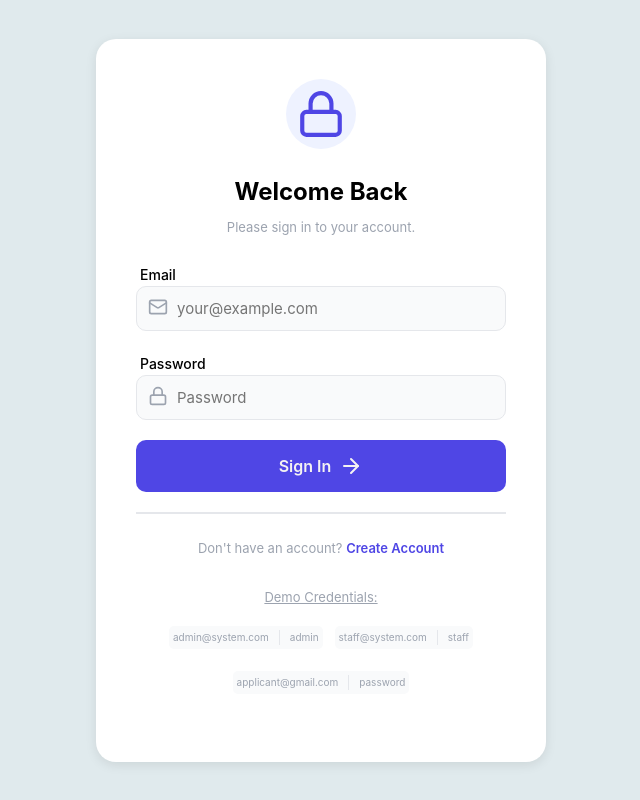
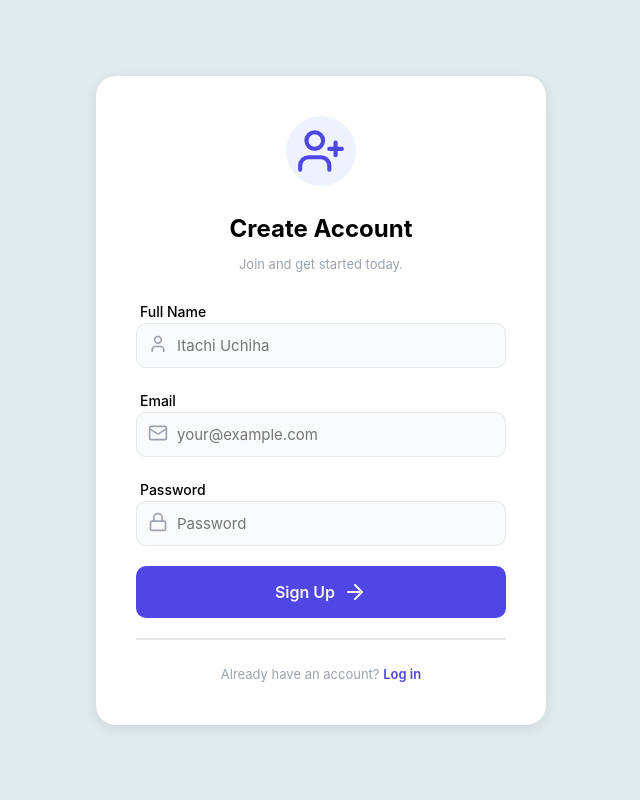
Before and after one commit to m-sipho/applicant-request-system, a React app in the folder frontend/: page /register in a window 1280 px wide. Before the commit this address led to /login. Shown: the whole page, without its empty margins (319-959 px from the left). Built offline with nearby package versions, Linux system fonts and the light colour scheme; the HTML template or start-up script is replaced by a standard one.

Commit message:
Implement the register page and render it

```diff
--- a/frontend/src/App.jsx
+++ b/frontend/src/App.jsx
@@ -1,10 +1,12 @@
 import { Routes, Route, Navigate } from "react-router-dom"
 import LoginPage from "./pages/LoginPage"
+import RegisterPage from "./pages/RegisterPage"
 
 function App() {
   return (
     <Routes>
       <Route path={"login"} element={<LoginPage />} />
+      <Route path={"register"} element={<RegisterPage />} />
       <Route path="*" element={<Navigate to="/login" replace />} />
     </Routes>
   )
--- /dev/null
+++ b/frontend/src/pages/RegisterPage.jsx
@@ -0,0 +1,54 @@
+import { UserPlus, User, Mail, ArrowRight, Lock } from "lucide-react"
+import { Link } from "react-router-dom"
+
+function RegisterPage() {
+    return (
+        <div className="overall-container">
+            <div className="form-container">
+                <div  className="lock">
+                    <UserPlus size={50}/>
+                </div>
+
+                <div className="sub-header">
+                    <h2>Create Account</h2>
+                    <p className="muted">Join and get started today.</p>
+                </div>
+
+                <form>
+                    <div className="input-wrapper">
+                        <label>Full Name</label>
+                        <div>
+                            <User className="input-icon" />
+                            <input type="text" placeholder="Itachi Uchiha" required/>
+                        </div>
+                    </div>
+                    <div className="input-wrapper">
+                        <label>Email</label>
+                        <div>
+                            <Mail className="input-icon" />
+                            <input type="text" placeholder="your@example.com" required/>
+                        </div>
+                    </div>
+                    <div className="input-wrapper">
+                        <label>Password</label>
+                        <div>
+                            <Lock className="input-icon" />
+                            <input type="password" placeholder="Password" required/>
+                        </div>
+                    </div>
+                    <button type="submit" class="btn-primary">
+                        <span>Sign Up</span>
+                        <ArrowRight className="arrow-right" />
+                    </button>
+                    <div className="line">
+                        <span></span>
+                    </div>
+                </form>
+
+                <div className="muted">Already have an account? <Link to="/login" className="create-account">Log in</Link></div>
+            </div>
+        </div>
+    )
+}
+
+export default RegisterPage
```
